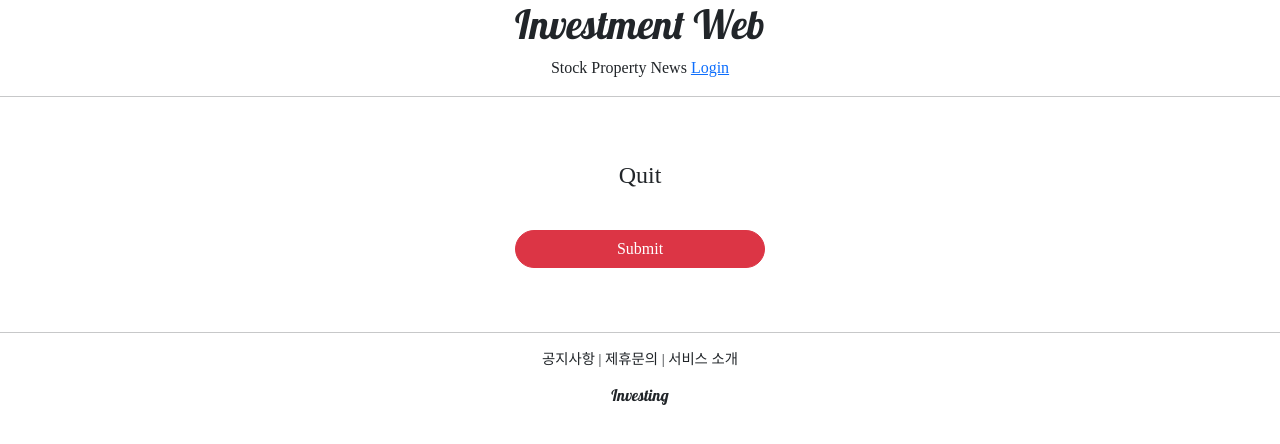
After one commit to sunghyunpk/-Django_web, a Django app: template accountapp/templates/accountapp/delete.html in a window 1280 px wide. The commit adds this page. Shown: the top 444 px of the page. Run offline with Django 3.2, Linux system fonts and the light colour scheme; the template is opened without the code that fills it, so the values that code supplies are empty; some libraries are stand-ins or nearby versions.

Commit message:
delete form

```diff
--- /dev/null
+++ b/accountapp/templates/accountapp/delete.html
@@ -0,0 +1,16 @@
+{% extends 'base.html' %}
+{% load bootstrap4 %}
+
+{% block content %}
+
+    <div style="text-align: center; max-width: 500px; margin: 4rem auto">
+        <div class="mb-4">
+            <h4>Quit</h4>
+        </div>
+        <form action="{% url 'accountapp:delete' pk=user.pk %}" method="post">
+            {% csrf_token %}
+            <input type="submit" class="btn btn-danger rounded-pill col-6 mt-3">
+        </form>
+    </div>
+
+{% endblock %}
--- a/accountapp/templates/accountapp/detail.html
+++ b/accountapp/templates/accountapp/detail.html
@@ -11,11 +11,15 @@
                 {{ target_user.username }}
             </h2>
 
-
             {% if target_user == user %}
             <a href="{% url 'accountapp:update' pk=user.pk %}">
                 <p>
                     Change Info
+                </p>
+            </a>
+            <a href="{% url 'accountapp:delete' pk=user.pk %}">
+                <p>
+                    Quit
                 </p>
             </a>
             {% endif %}
--- a/accountapp/urls.py
+++ b/accountapp/urls.py
@@ -1,6 +1,6 @@
 from django.contrib.auth.views import LoginView, LogoutView
 from django.urls import path
-from accountapp.views import hello_world, AccountCreateView, AccountDetailView, AccountUpdateView
+from accountapp.views import hello_world, AccountCreateView, AccountDetailView, AccountUpdateView, AccountDeleteView
 
 app_name = "accountapp"
 
@@ -13,5 +13,6 @@ urlpatterns = [
     path('create/', AccountCreateView.as_view(), name='create'),
     path('detail/<int:pk>', AccountDetailView.as_view(), name='detail'),
     path('update/<int:pk>', AccountUpdateView.as_view(), name='update'),
+    path('delete/<int:pk>', AccountDeleteView.as_view(), name='delete'),
 
 ]
```
Also changed, not shown: accountapp/views.py (+6 -1 lines).
